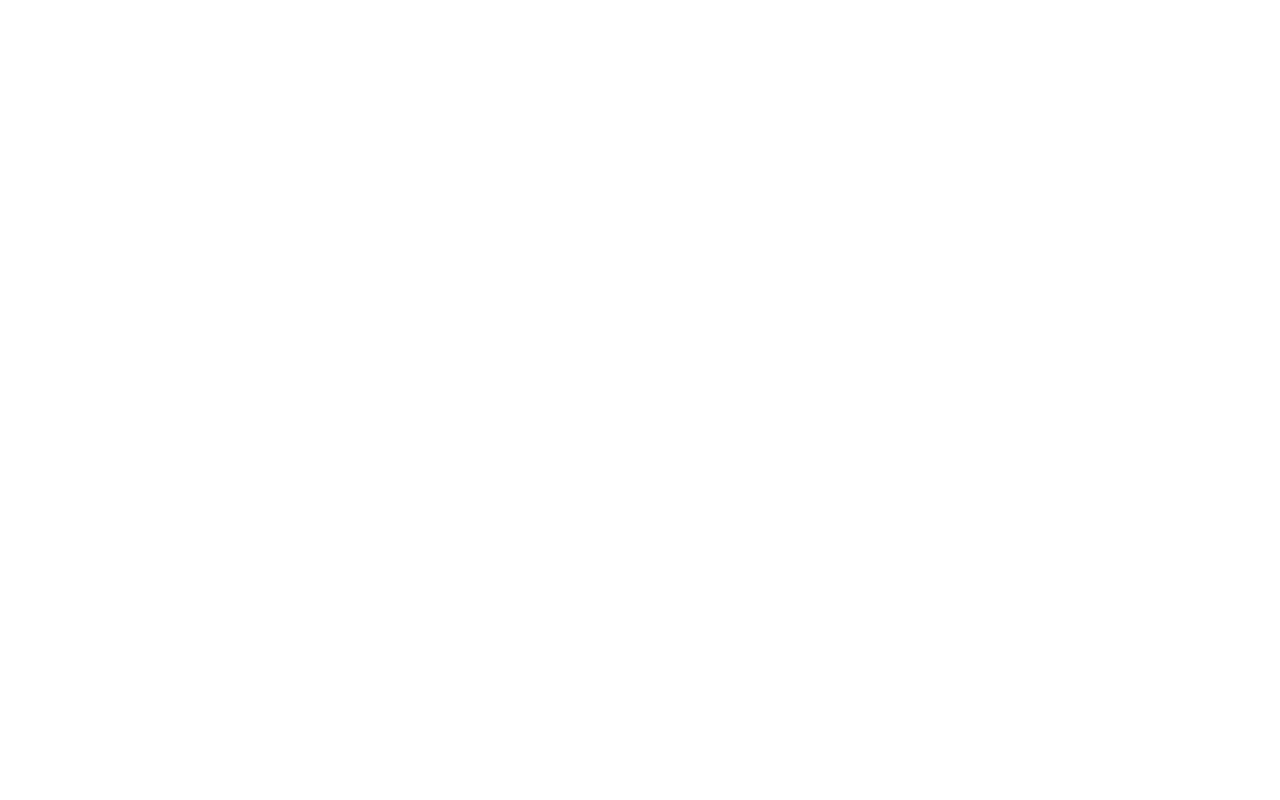
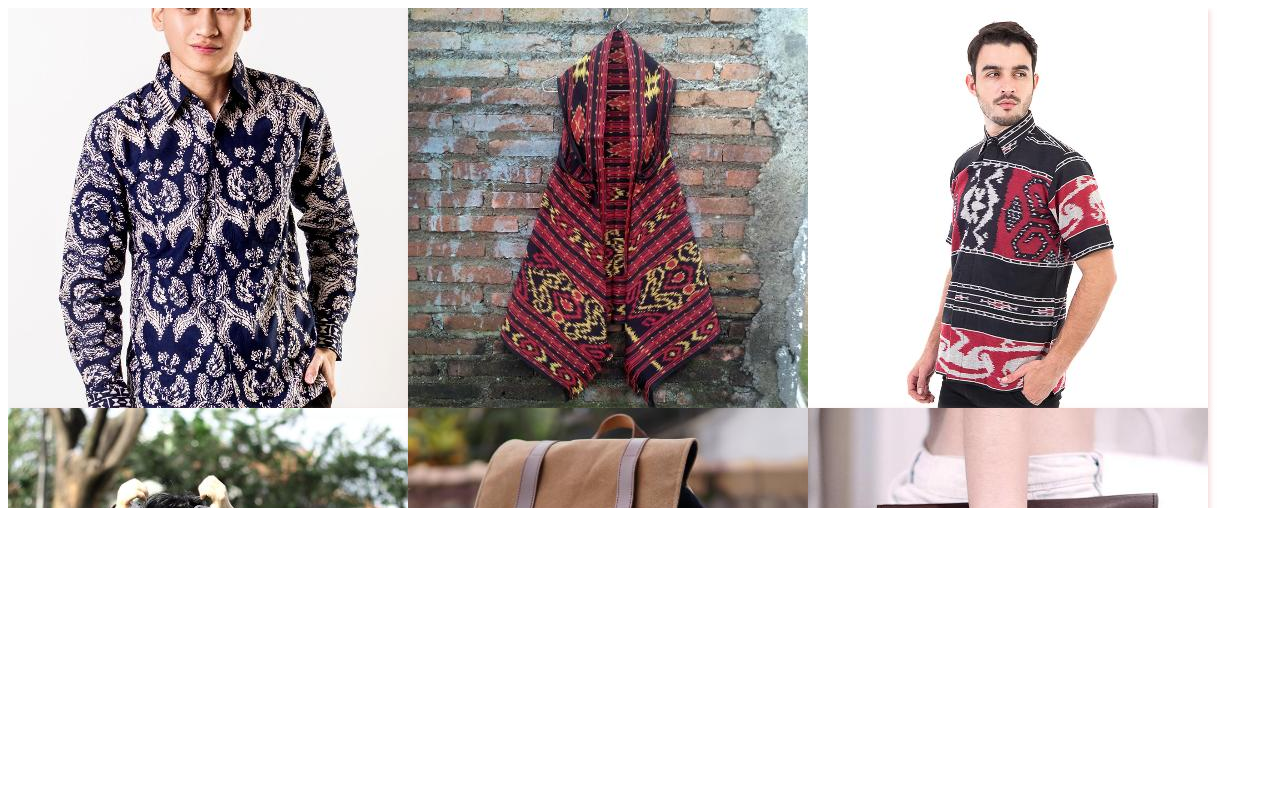
Before and after one commit to gagahpangeran/qlapa-task, a React app: page / in a window 1280 px wide. Built offline with nearby package versions, Linux system fonts and the light colour scheme; some packages are replaced by stand-ins of ours.

Commit message:
WIP gallery

```diff
--- /dev/null
+++ b/src/components/Gallery/Gallery.jsx
@@ -0,0 +1,26 @@
+import React, { Component } from "react";
+import PropTypes from "prop-types";
+
+import "./Gallery.style.css";
+import Photo from "../Photo/Photo";
+
+export default class Gallery extends Component {
+  static propTypes = {
+    images: PropTypes.array.isRequired
+  };
+
+  static defaultProps = {};
+
+  renderGalleryContent() {
+    const { images } = this.props;
+    return images.map(image => <Photo image={image} />);
+  }
+
+  render() {
+    return (
+      <div className="gallery">
+        <div className="gallery__content">{this.renderGalleryContent()}</div>
+      </div>
+    );
+  }
+}
--- /dev/null
+++ b/src/components/Gallery/Gallery.style.scss
@@ -0,0 +1,13 @@
+.gallery {
+    width: 100%;
+    overflow: scroll;
+    height: 500px;
+    &__content {
+        display: flex;
+        flex-flow: row wrap;
+        height: 100%;
+        .photo {
+
+        }
+    }
+}
--- a/src/components/Photo/Photo.style.scss
+++ b/src/components/Photo/Photo.style.scss
@@ -1,9 +1,9 @@
 .photo {
-  box-shadow: 2px 2px 5px rgba(0, 0, 0, 0.5);
+  box-shadow: 2px 2px 5px rgba(236, 184, 184, 0.5);
 
   img {
-    width: 100%;
-    height: auto;
+    width: auto;
+    height: 100%;
     display: block;
   }
 
--- a/src/components/index.jsx
+++ b/src/components/index.jsx
@@ -1,3 +1,5 @@
 import Photo from "./Photo/Photo";
+import Gallery from "./Gallery/Gallery";
 
 export { Photo };
+export { Gallery };
--- a/src/routes/ContentPage/ContentPage.jsx
+++ b/src/routes/ContentPage/ContentPage.jsx
@@ -3,6 +3,7 @@ import PropTypes from "prop-types";
 
 import "./ContentPage.style.css";
 import assets from "../../assets";
+import { Gallery } from "../../components"
 
 export default class ContentPage extends Component {
   static propTypes = {};
@@ -10,6 +11,6 @@ export default class ContentPage extends Component {
   static defaultProps = {};
 
   render() {
-    return null;
+    return <Gallery images={assets} />;
   }
 }
```
